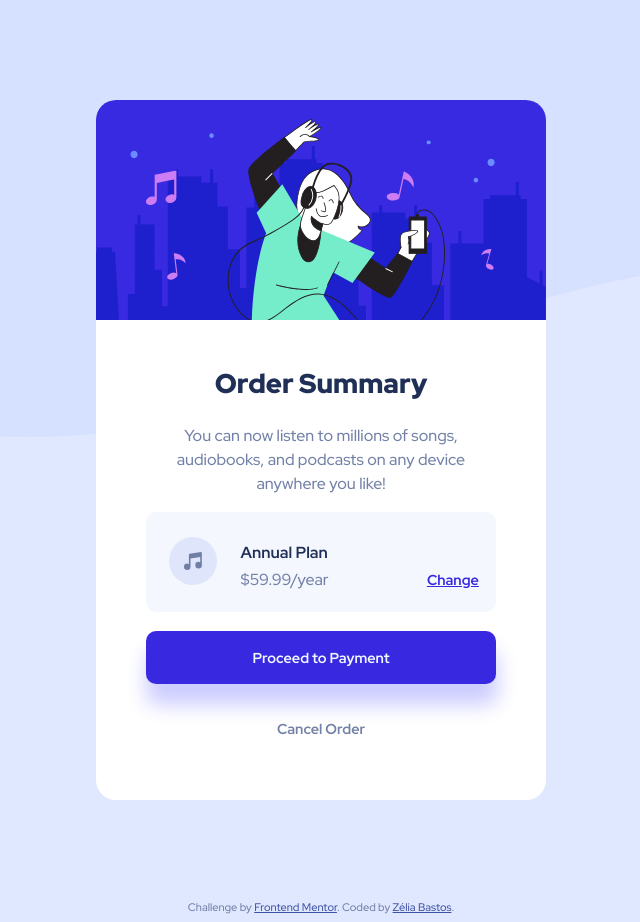
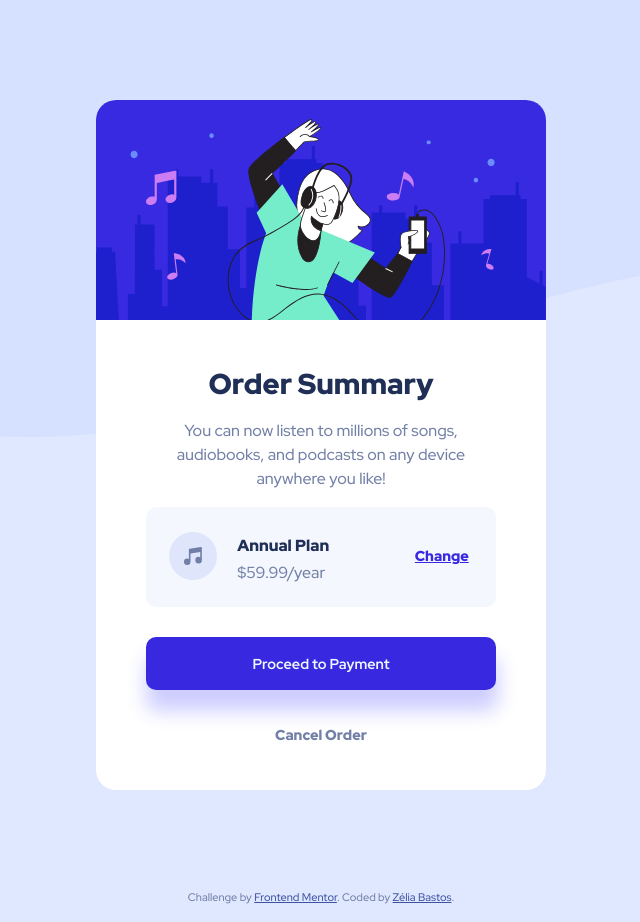
Before and after one commit to ZeliaBastos/order-summary, a plain HTML site: page index.html in a window 1280 px wide. Shown: the whole page, without its empty margins (319-959 px from the left). Drawn offline with Linux system fonts and the light colour scheme.

Commit message:
reajuste de estilo

```diff
--- a/css/estilo.css
+++ b/css/estilo.css
@@ -9,7 +9,7 @@ body {
 .container {
   background-color: white;
   width: 450px;
-  height: 700px;
+  height: 690px;
   border-radius: 20px;
   margin: auto;
   margin-top: 100px;
@@ -19,10 +19,11 @@ body {
   margin: 40px 50px;
 }
 h2 {
-  font-size: 1.7em;
+  font-size: 1.8em;
   font-weight: 900;
   color: hsl(223, 47%, 23%);
   text-align: center;
+  margin: auto;
 }
 .order {
   line-height: 1.5em;
@@ -36,26 +37,24 @@ h2 {
   width: 20%;
   margin: 10px;
   text-align: center;
+  float: left;
 }
 .ann {
   width: 45%;
   line-height: 5px;
 }
-.an {
+.an,
+.sub {
   color: hsl(223, 47%, 23%);
+  font-weight: 900;
 }
 .sub {
   text-decoration: underline;
   color: hsl(245, 75%, 52%);
   font-size: 0.9em;
-  text-align: right;
   width: 20%;
   margin: 10px;
-}
-.bold,
-.sub,
-.an {
-  font-weight: 700;
+  float: right;
 }
 .container img {
   border-radius: 20px 20px 0px 0px;
@@ -73,6 +72,7 @@ h2 {
   background-color: hsl(245, 75%, 52%);
   border-color: hsl(245deg 57% 43%);
   border: 1px;
+  margin-top: 30px;
   font-size: 0.9em;
   text-align: center;
   box-shadow: 1px 20px 20px 1px rgba(0, 0, 255, 0.2);
@@ -84,6 +84,7 @@ h2 {
   font-size: 0.9em;
   text-align: center;
   margin-top: 35px;
+  font-weight: 900;
 }
 .attribution {
   font-size: 11px;
```
